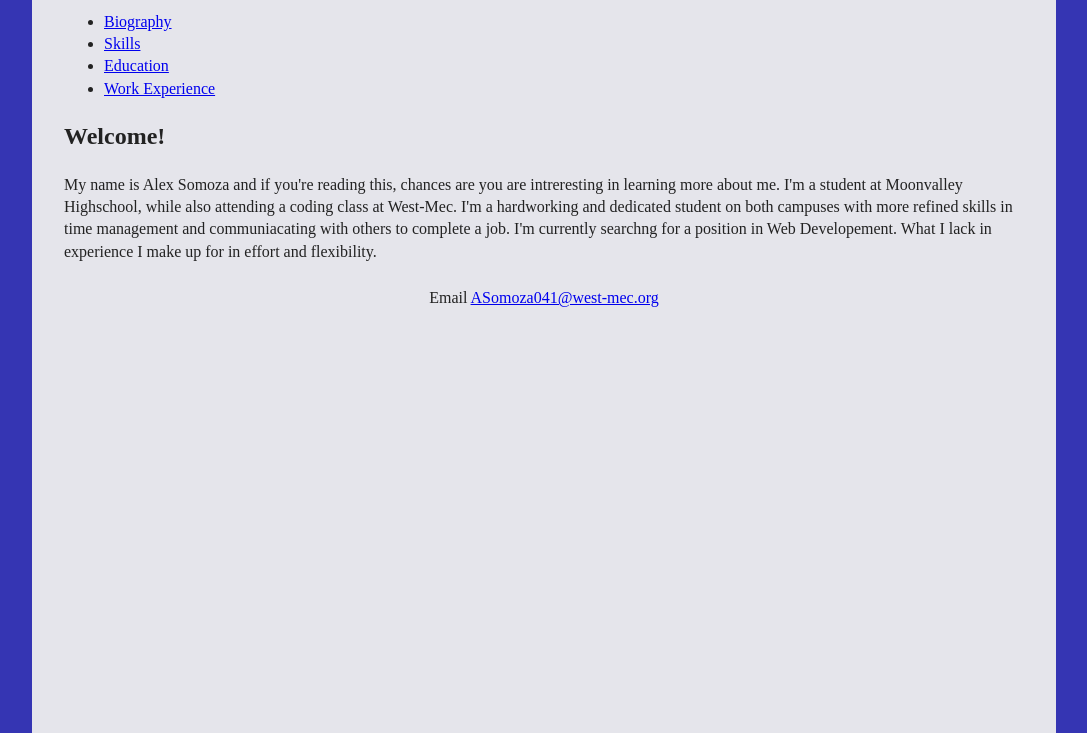
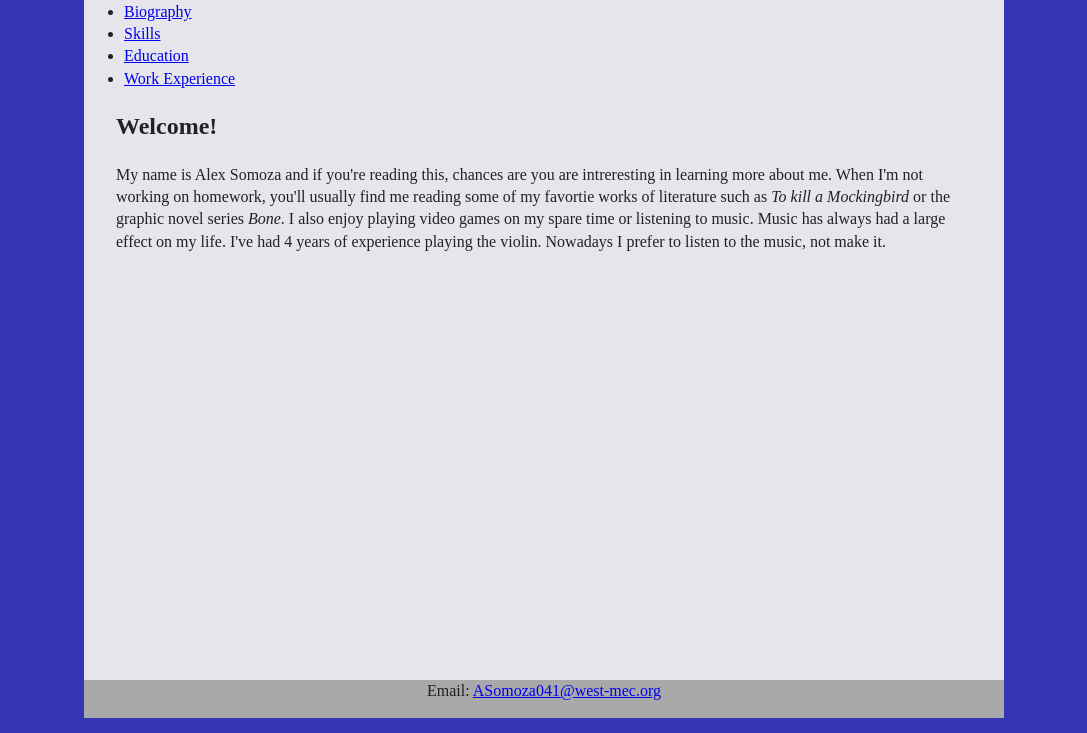
Before and after one commit to ASomoza041/TermProject_1-resume, a plain HTML site: page index.html in a window 1280 px wide. Shown: the part 87-820 px from the top of the page, without its empty margins (96-1183 px from the left). Drawn offline with nearby package versions, Linux system fonts and the light colour scheme.

Commit message:
Project update
Added new text for index.html. Adjusted multiple styles to try and move footer to no success. Need to fix footer.

```diff
--- a/css/main.css
+++ b/css/main.css
@@ -101,6 +101,7 @@ textarea {
 html {
     background-color: rgb(53, 53, 179);
     height: 100%;
+    display: block;
 }
 
 
@@ -110,26 +111,48 @@ html {
 
 body {
     background-color: rgb(229, 229, 235);
-    padding: 10px 2em 10px 2em;
+
     margin-left: auto;
     margin-right: auto;
-    max-width: 960px;
-    min-width: 900px;
-    width: 95%;
+    max-width: 920px;
+    min-width: 250px;
+    width: 85%;
     display: block;
-    height: 100%;
+    height: 95%;
+
 }
+
+body::after {
+    clear: both;
+    content: "";
+    display: table;
+}
+
+
+/* article styles */
+article {
+    height: 75%;
+    padding-left: 2em;
+    padding-right: 2em;
+}
+
+article::after {
+    clear: both;
+    content: "";
+    display: table;
+}
+
+
 
 /* footer styles */
 footer {
-    clear: both;
+    display: block;
+    background-color: darkgray;
     position: relative;
-    display: block;
+    width: 100%;
     text-align: center;
-
-    padding-top: 8px;
-    padding-bottom: 8px;
-
+    height: 5%;
+    vertical-align: bottom;
 }
 
 /* ==========================================================================
--- a/index.html
+++ b/index.html
@@ -51,23 +51,17 @@
 
 
   <article>
+    <h2>Welcome!</h2>
     <p>
-      <h2>Welcome!</h2> My name is Alex Somoza and if you're reading this, chances are you are intreresting in
-      learning
-      more
-      about me. I'm a student at Moonvalley Highschool, while also attending a coding class at West-Mec. I'm a
-      hardworking and dedicated student on both campuses with more refined skills in time management and
-      communiacating
-      with others to complete a job. I'm currently searchng for a position in Web Developement. What I lack in
-      experience
-      I make up for in effort and
-      flexibility.
+      My name is Alex Somoza and if you're reading this, chances are you are intreresting in
+      learning more about me. When I'm not working on homework, you'll usually find me reading some of my favortie
+      works of literature such as <i>To kill a Mockingbird</i> or the graphic novel series <i>Bone</i>. I also enjoy
+      playing video games on my spare time or listening to music. Music has always had a large effect on my life. I've
+      had 4 years of experience playing the violin. Nowadays I prefer to listen to the music, not make it.
     </p>
   </article>
 
-  <article>
 
-  </article>
 
 
 
@@ -100,10 +94,7 @@
   <script src="https://www.google-analytics.com/analytics.js" async defer></script>
 
   <footer>
-
-    Email <a href="mailto:ASomoza041@west-mec.org">ASomoza041@west-mec.org</a>
-
-
+    Email: <a href="mailto:ASomoza041@west-mec.org">ASomoza041@west-mec.org</a>
   </footer>
 </body>
 
```
Also changed, not shown: skills.html (+13 -8 lines).
